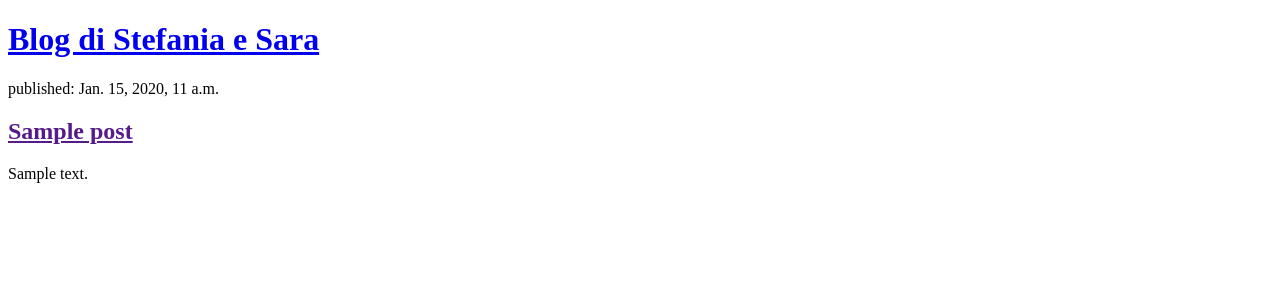
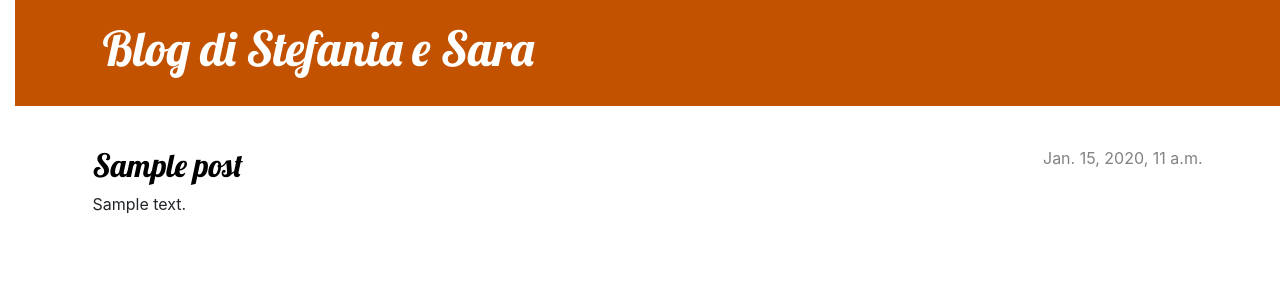
Before and after one commit to royrob21/my-first-blog, a Django app: page / in a window 1280 px wide. Shown: the top 300 px of the page. Run offline with Django 3.2, Linux system fonts and the light colour scheme; tables that the repository leaves empty hold one stand-in row (values such as "Sample post").

Commit message:
Added view and template for detailed blog post as well as CSS for the site.

```diff
--- /dev/null
+++ b/mysite/blog/static/css/blog.css
@@ -0,0 +1,77 @@
+h1 a, h2 a {
+    color: #C25100;
+font-family: 'Lobster';
+}
+body {
+    padding-left: 15px;
+}
+.page-header {
+    background-color: #C25100;
+    margin-top: 0;
+    margin-bottom: 40px;
+    padding: 20px 20px 20px 40px;
+}
+
+.page-header h1,
+.page-header h1 a,
+.page-header h1 a:visited,
+.page-header h1 a:active {
+    color: #ffffff;
+    font-size: 36pt;
+    text-decoration: none;
+}
+
+h1,
+h2,
+h3,
+h4 {
+    font-family: 'Lobster', cursive;
+}
+
+.date {
+    color: #828282;
+}
+
+.save {
+    float: right;
+}
+
+.post-form textarea,
+.post-form input {
+    width: 100%;
+}
+
+.top-menu,
+.top-menu:hover,
+.top-menu:visited {
+    color: #ffffff;
+    float: right;
+    font-size: 26pt;
+    margin-right: 20px;
+}
+
+.post {
+    margin-bottom: 70px;
+}
+
+.post h2 a,
+.post h2 a:visited {
+    color: #000000;
+}
+
+.post > .date,
+.post > .actions {
+    float: right;
+}
+
+.btn-default,
+.btn-default:visited {
+    color: #C25100;
+    background: none;
+    border-color: #C25100;
+}
+
+.btn-default:hover {
+    color: #FFFFFF;
+    background-color: #C25100;
+}
--- /dev/null
+++ b/mysite/blog/templates/blog/base.html
@@ -0,0 +1,26 @@
+{% load static %}
+<!DOCTYPE html>
+<html>
+    <head>
+        <title>Blog di Stefania e Sara</title>
+        <link rel="stylesheet" href="https://cdn.jsdelivr.net/npm/bootstrap@4.5.3/dist/css/bootstrap.min.css" integrity="sha384-TX8t27EcRE3e/ihU7zmQxVncDAy5uIKz4rEkgIXeMed4M0jlfIDPvg6uqKI2xXr2" crossorigin="anonymous">
+        <link href='//fonts.googleapis.com/css?family=Lobster&subset=latin,latin-ext' rel='stylesheet' type='text/css'>
+        <link rel="stylesheet" href="{% static 'css/blog.css' %}">
+    </head>
+
+<body>
+    <header class="page-header">
+      <div class="container">
+          <h1><a href="/">Blog di Stefania e Sara</a></h1>
+      </div>
+    </header>
+    <main class="container">
+        <div class="row">
+            <div class="col">
+            {% block content %}
+            {% endblock %}
+            </div>
+        </div>
+    </main>
+</body>
+</html>
--- a/mysite/blog/templates/blog/post_list.html
+++ b/mysite/blog/templates/blog/post_list.html
@@ -1,20 +1,12 @@
-<!DOCTYPE html>
-<html>
-    <head>
-        <title>Blog di Stefania e Sara</title>
-    </head>
-    <body>
-        <header>
-            <h1><a href="/">Blog di Stefania e Sara</a></h1>
-        </header>
-
-        {% for post in posts %}
-           <article>
-              <time>published: {{ post.published_date }}</time>
-              <h2><a href="">{{ post.title }}</a></h2>
-              <p>{{ post.text|linebreaksbr }}</p>
-           </article>
-        {% endfor %}
-
-    </body>
-</html>
+{% extends 'blog/base.html' %}
+{% block content %}
+{% for post in posts %}
+                <article class="post">
+                    <time class="date">
+                        {{ post.published_date }}
+                    </time>
+<h2><a href="{% url 'post_detail' pk=post.pk %}">{{ post.title }}</a></h2>
+                    <p>{{ post.text|linebreaksbr }}</p>
+                </article>
+            {% endfor %}
+{% endblock %}
--- a/mysite/blog/urls.py
+++ b/mysite/blog/urls.py
@@ -3,4 +3,5 @@ from . import views
 
 urlpatterns = [
     path('', views.post_list, name='post_list'),
+path('post/<int:pk>/', views.post_detail, name='post_detail'),
 ]
--- a/mysite/blog/views.py
+++ b/mysite/blog/views.py
@@ -1,7 +1,12 @@
-from django.shortcuts import render
 from django.utils import timezone
+from django.shortcuts import render, get_object_or_404
 from .models import Post
 
 def post_list(request):
     posts = Post.objects.filter(published_date__lte=timezone.now()).order_by('published_date')
+
     return render(request, 'blog/post_list.html', {'posts': posts})
+
+def post_detail(request, pk):
+    post = get_object_or_404(Post, pk=pk)
+    return render(request, 'blog/post_detail.html', {'post': post})
```
Also changed, not shown: mysite/blog/templates/blog/post_detail.html (added, +13 -0 lines).
